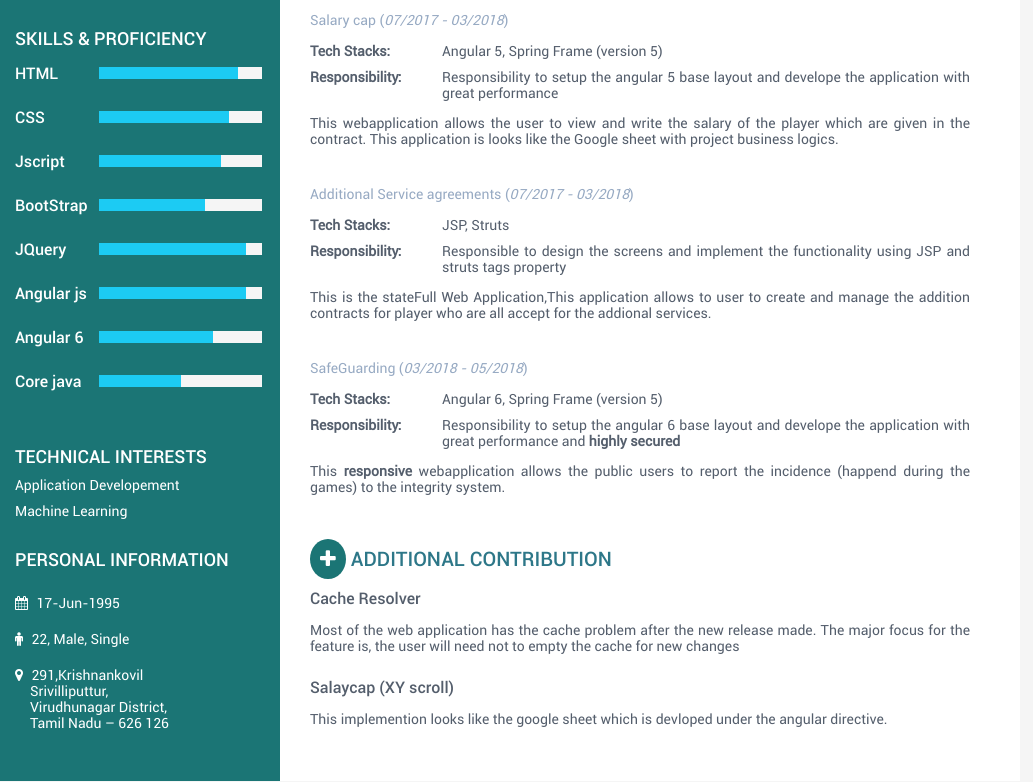
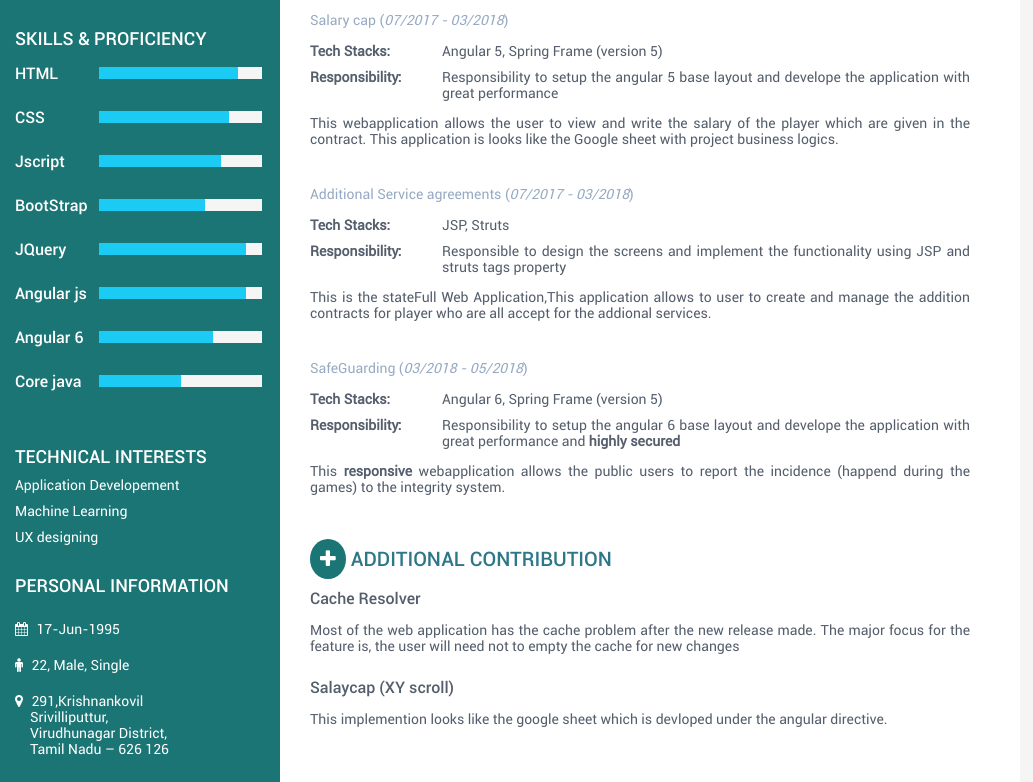
Before and after one commit to AjithRithik/resume.io, a website: page index.html in a window 1280 px wide. Shown: the part 597-1379 px from the top of the page, without its empty margins (0-1033 px from the left). Drawn offline with Linux system fonts and the light colour scheme.

Commit message:
added technical list

```diff
--- a/index.html
+++ b/index.html
@@ -110,6 +110,9 @@
 				</div>
 				<div class="language_list">
 				Machine Learning
+				</div>
+				<div class="language_list">
+				UX designing
 				</div>
 			</div>
 			<div class="page-info-container">
```
